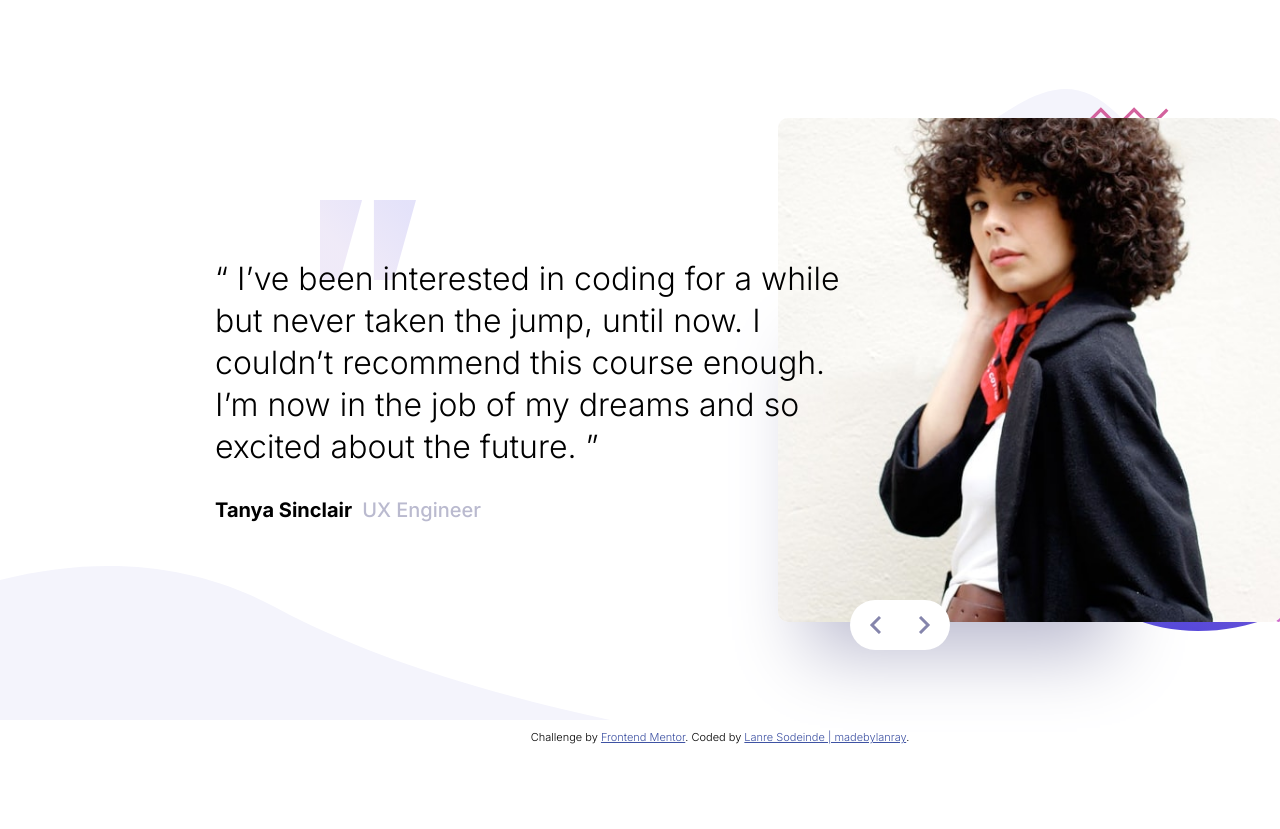
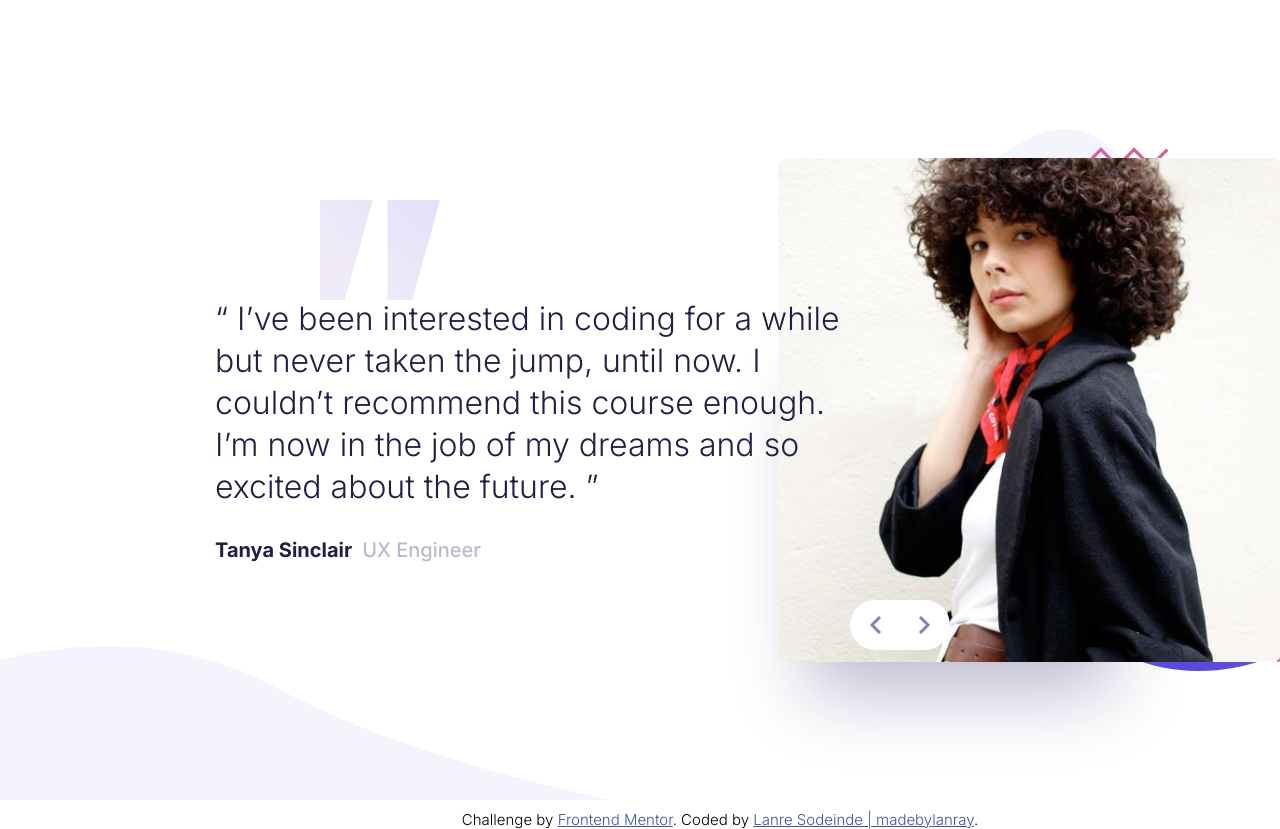
Before and after one commit to Lanrayy/bootcamp-testimonials, a plain HTML site: page index.html in a window 1280 px wide. Shown: the top 829 px of the page. Before the commit the page ends 800 px from the top, so only its background shows below. Drawn offline with Linux system fonts and the light colour scheme.

Commit message:
Final Commit

```diff
--- a/css/styles.scss
+++ b/css/styles.scss
@@ -133,6 +133,7 @@ MOBILE STYLES
         width: 90%;
         text-align: center;
         line-height: 26px;
+        color: $dark-blue;
 
         margin-bottom: 20px;
     }
@@ -147,6 +148,7 @@ MOBILE STYLES
         position: absolute;
         top: 210px;
         font-weight: weight(bold);
+        color: $dark-blue;
         // border: 1px solid blue;
         font-size: 16px;
 
@@ -183,29 +185,43 @@ DESKTOP STYLES
 */
 
 @media only screen and (min-width: 376px) and (max-width: 1440px) {
+     .attribution {
+        font-size: 15px;
+        text-align: center;
+        width: 1440px;
+        margin-top: 10px;
+      }
+
+      .attribution a {
+        color: hsl(228, 45%, 44%);
+      }
 
     body {
         font-size: 25px;
         font-weight: weight(regular);
-        height:720px;
+        height: 100vh;
     }
 
-    .navigation-button{
-        position: absolute;
-        left: 850px;
-        top: 600px;
-        z-index: 3;
-        height: 50px;
-        width:100px;
 
-    }
+
+
     .background {
         display: flex;
         flex-direction: row;
         justify-content: space-between;
-        height: 720px;
+        height: 100vh;
         width: 1440px;
         // border: 1px solid blue;
+
+        .navigation-button{
+            position: absolute;
+            left: 850px;
+            top: 600px;
+            z-index: 3;
+            height: 50px;
+            width:100px;
+
+        }
 
         #bottom-background {
             position: relative;
@@ -221,7 +237,7 @@ DESKTOP STYLES
 
             #bg-quote {
                 position: absolute;
-                height: 80px;
+                // height: 80px;
                 top: 200px;
                 left: 320px;
             }
@@ -265,7 +281,6 @@ DESKTOP STYLES
             flex-direction: column;
 
             // border: 1px solid;
-
         }
 
         .top-column {
@@ -294,6 +309,7 @@ DESKTOP STYLES
                 width: 88%;
                 left: 215px;
                 line-height: 42px;
+                color: $dark-blue;
 
             }
             .description {
@@ -307,6 +323,7 @@ DESKTOP STYLES
             .name {
                 position: relative;
                 top: 30px;
+                color: $dark-blue;
 
                 font-size: 20px;
                 font-weight: weight(bold);
@@ -325,16 +342,7 @@ DESKTOP STYLES
 
 }
 
-.attribution {
-    font-size: 11px;
-    text-align: center;
-    width: 1440px;
-    margin-top: 10px;
-  }
 
-  .attribution a {
-    color: hsl(228, 45%, 44%);
-  }
 
 }
 #card-0 {
--- a/index.html
+++ b/index.html
@@ -18,12 +18,15 @@
 
 <body>
   <!-- Navigation Button -->
-  <div class="navigation-button">
-    <img id="icon-prev" class="nav" src="images/icon-prev.svg" />
-    <img id="icon-next" class="nav" src="images/icon-next.svg" />
-  </div>
+
   <!-- Background -->
   <div class="background">
+
+    <div class="navigation-button">
+      <img id="icon-prev" class="nav" src="images/icon-prev.svg" />
+      <img id="icon-next" class="nav" src="images/icon-next.svg" />
+    </div>
+
     <div id="top-background">
       <img id="bg-pattern" src="images/pattern-bg.svg" />
     </div>
```
Also changed, not shown: css/styles.css, 1 other file.
